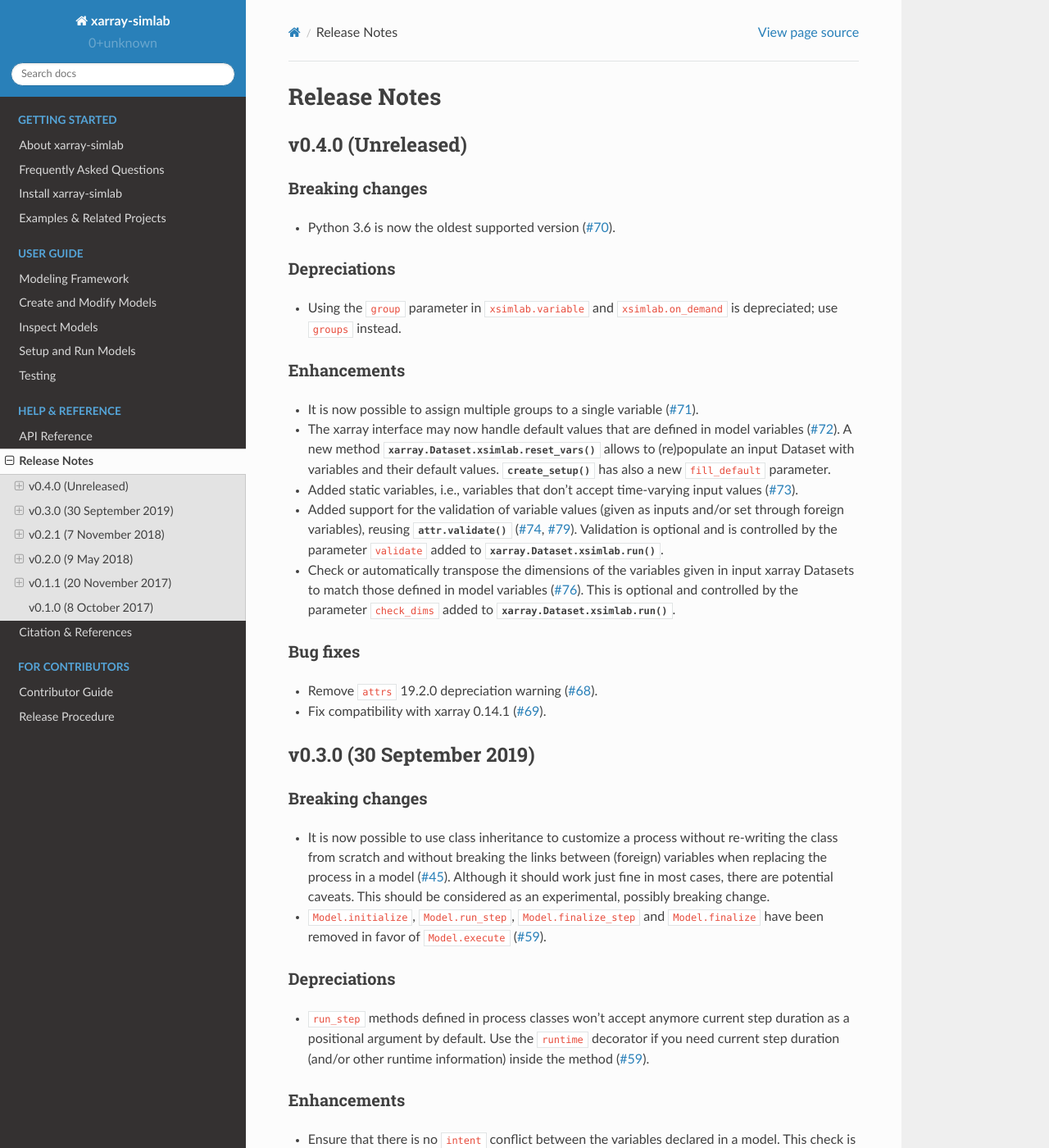
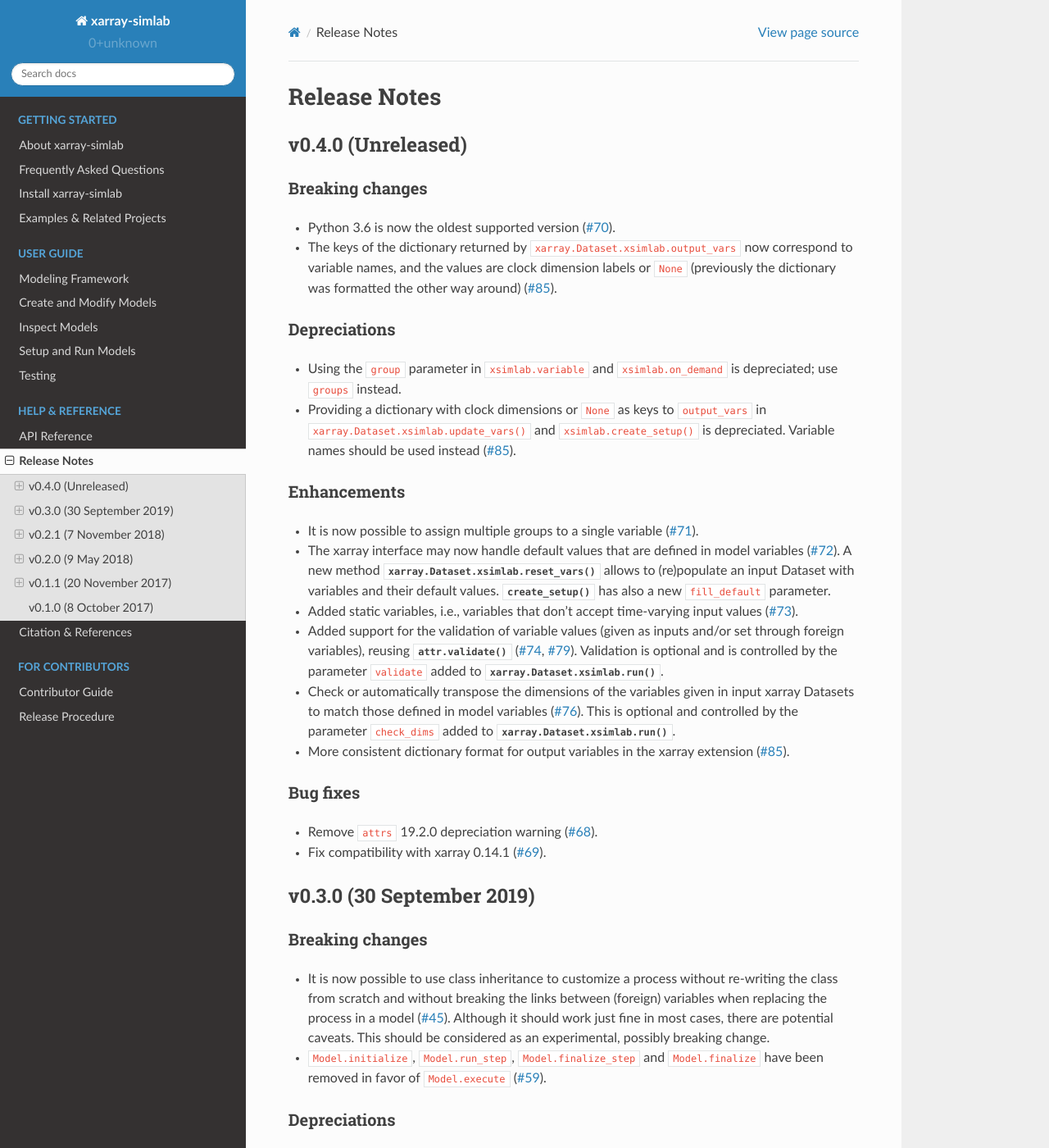
Before and after one commit to xarray-contrib/xarray-simlab, a Sphinx documentation site: the page built from doc/whats_new.rst, in a window 1280 px wide and 1400 px high. Shown: the whole window at 82% size. Built offline with Sphinx 7.4.7 and the Read the Docs theme 2.0.0, drawn with Linux system fonts in a browser that asks for light colours; the version number could not be read and is left out.

Commit message:
update release notes

```diff
--- a/doc/whats_new.rst
+++ b/doc/whats_new.rst
@@ -10,12 +10,20 @@ Breaking changes
 ~~~~~~~~~~~~~~~~
 
 - Python 3.6 is now the oldest supported version (:issue:`70`).
+- The keys of the dictionary returned by ``xarray.Dataset.xsimlab.output_vars``
+  now correspond to variable names, and the values are clock dimension labels or
+  ``None`` (previously the dictionary was formatted the other way around)
+  (:issue:`85`).
 
 Depreciations
 ~~~~~~~~~~~~~
 
 - Using the ``group`` parameter in ``xsimlab.variable`` and
   ``xsimlab.on_demand`` is depreciated; use ``groups`` instead.
+- Providing a dictionary with clock dimensions or ``None`` as keys to
+  ``output_vars`` in ``xarray.Dataset.xsimlab.update_vars()`` and
+  ``xsimlab.create_setup()`` is depreciated. Variable names should be used
+  instead (:issue:`85`).
 
 Enhancements
 ~~~~~~~~~~~~
@@ -37,6 +45,8 @@ Enhancements
   input xarray Datasets to match those defined in model variables (:issue:`76`).
   This is optional and controlled by the parameter ``check_dims`` added
   to :func:`xarray.Dataset.xsimlab.run`.
+- More consistent dictionary format for output variables in the xarray
+  extension (:issue:`85`).
 
 Bug fixes
 ~~~~~~~~~
```
